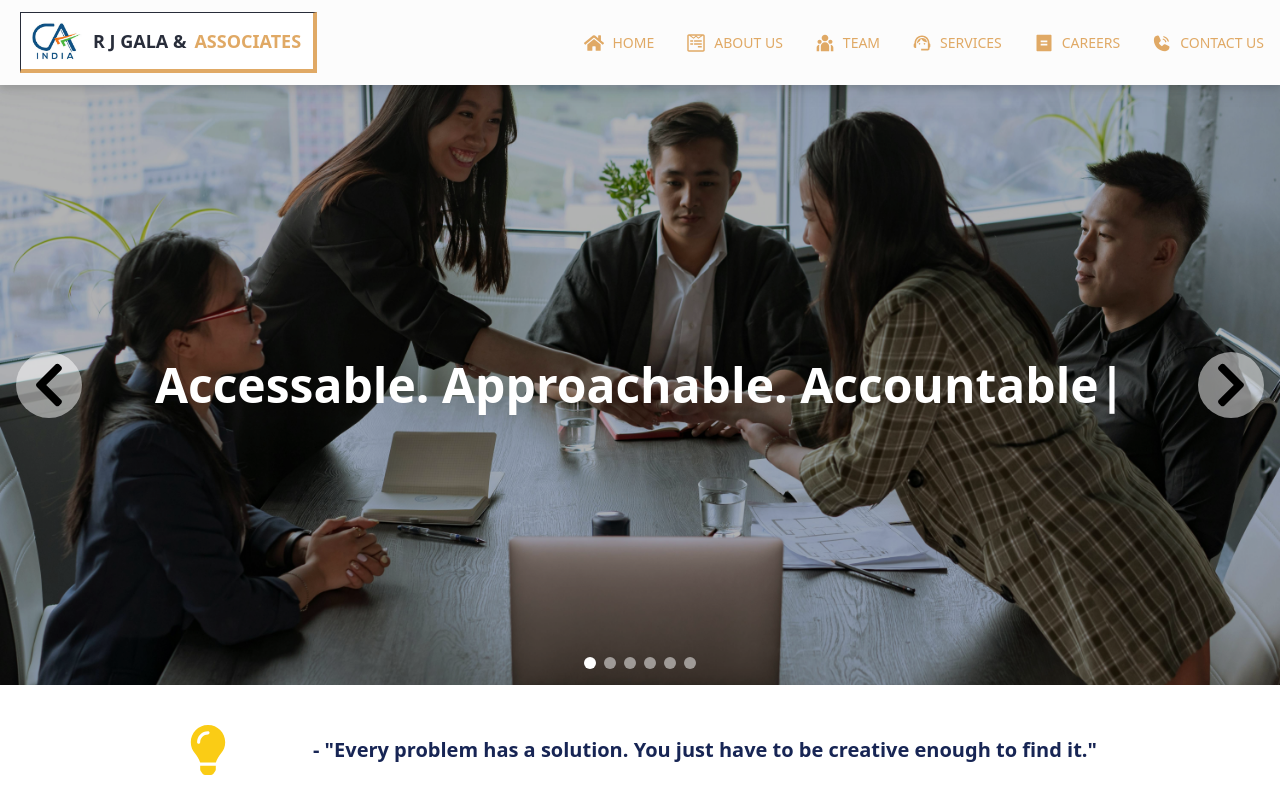
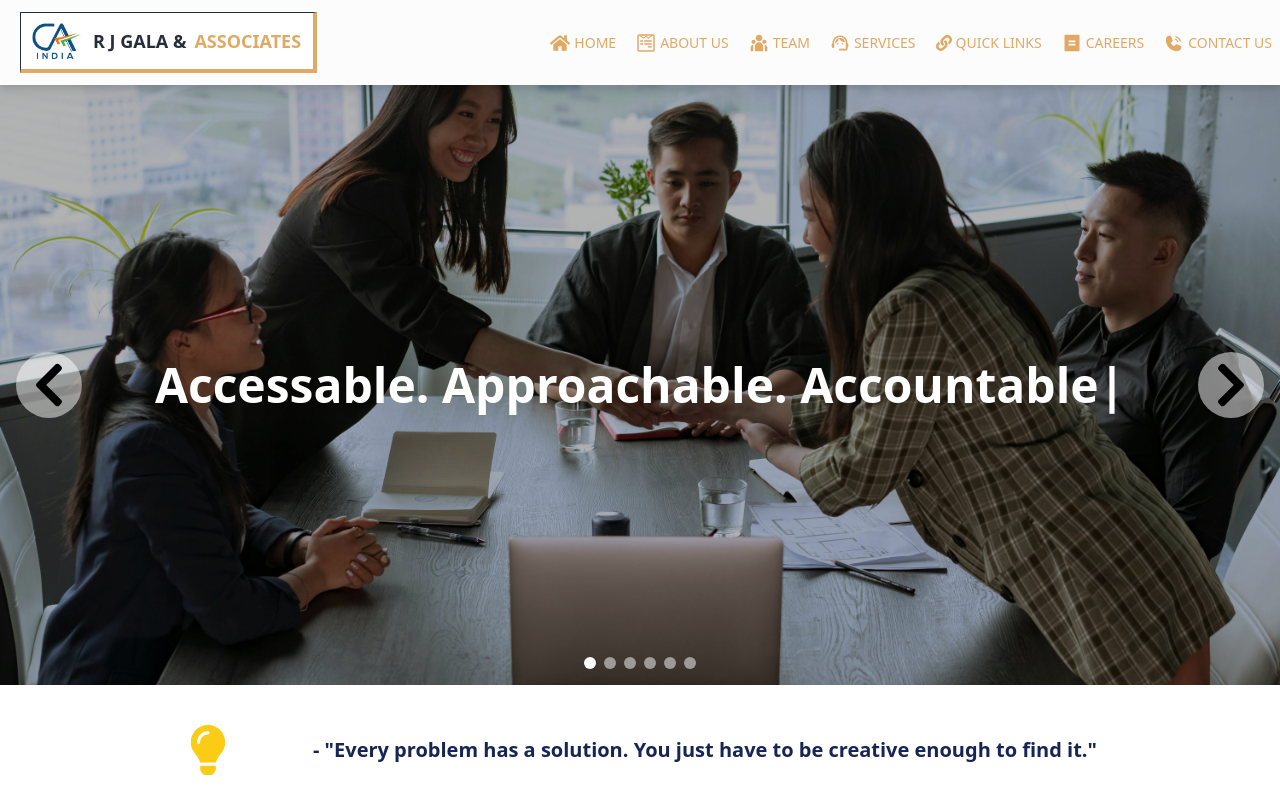
Before and after one commit to tictechietoe/rjgca, a React (Create React App) app: page / in a window 1280 px wide. Shown: the top 800 px of the page. Built offline with nearby package versions, Linux system fonts and the light colour scheme; grey boxes are pictures that could not be loaded.

Commit message:
Navbar: Quick links - basic implementation

```diff
--- a/src/components/NavBar.jsx
+++ b/src/components/NavBar.jsx
@@ -1,15 +1,155 @@
 // src/components/Navbar.js
-import React from 'react';
+import React, { useState, useRef, useEffect } from 'react';
 import _ from 'lodash';
 import { Link } from 'react-router-dom';
 import { RiTeamFill, RiBillFill } from "react-icons/ri";
-import { FaHome, FaWpforms } from "react-icons/fa";
+import { FaHome, FaWpforms, FaLink } from "react-icons/fa";
 import { MdSupportAgent } from "react-icons/md";
 import { PiPhoneCallFill } from "react-icons/pi";
 import Logo from './Logo';
 
+const Navbar = () => {
+  const [activeDropdown, setActiveDropdown] = useState(null);
+  const [activeSubDropdown, setActiveSubDropdown] = useState(null);
+  const [isDropdownOpen, setIsDropdownOpen] = useState(false);
+  const dropdownRef = useRef(null);
+  const subDropdownRef = useRef(null);
+  const mainDropdownScrollRef = useRef(null);
+  const subDropdownScrollRef = useRef(null);
+  const [mainDropdownScrollTop, setMainDropdownScrollTop] = useState(0);
 
-const Navbar = () => {
+  // Click outside handler
+  useEffect(() => {
+    const handleClickOutside = (event) => {
+      if (
+        dropdownRef.current &&
+        !dropdownRef.current.contains(event.target) &&
+        !event.target.closest('.quick-links-button')
+      ) {
+        setActiveDropdown(null);
+        setActiveSubDropdown(null);
+        setIsDropdownOpen(false);
+      }
+    };
+    document.addEventListener('mousedown', handleClickOutside);
+    return () => document.removeEventListener('mousedown', handleClickOutside);
+  }, []);
+
+  // Stable nav item width for Quick Links
+  const navButtonClass =
+    "flex items-center px-2 py-1 rounded-sm transition delay-100 duration-100 ease-in-out hover:shadow-xl text-custom-secondary font-medium text-sm hover:bg-custom-secondary hover:text-white bg-transparent focus:outline-none";
+
+  const quickLinks = {
+    title: "QUICK LINKS",
+    icon: <FaLink size={16} />, // consistent icon size
+    sections: [
+      {
+        title: "Income Tax",
+        links: [
+          { label: "E-payment of Taxes", href: "#" },
+          { label: "Income Tax Assessee Login", href: "#" },
+          { label: "Verify PAN (from Name & DOB)", href: "#" },
+          { label: "Status of Tax Refund", href: "#" },
+          { label: "ITR-V Receipt Status", href: "#" },
+          { label: "Know Your AO", href: "#" },
+          { label: "Online New PAN Application/ Correction of PAN", href: "#" },
+          { label: "TAN Login", href: "#" },
+          { label: "OLTAS Challan Status", href: "#" },
+          { label: "Verify Form 16A", href: "#" },
+          { label: "Verify Form 16", href: "#" },
+          { label: "Know TAN", href: "#" },
+          { label: "Online TAN Application", href: "#" },
+          { label: "Online TAN Correction", href: "#" }
+        ]
+      },
+      {
+        title: "Services Tax / Excise",
+        links: [
+          { label: "E-payment of Service Tax/ Excise", href: "#" },
+          { label: "Know Challan Status", href: "#" },
+          { label: "Assessee Search (Code based)", href: "#" },
+          { label: "Assessee Login", href: "#" }
+        ]
+      },
+      {
+        title: "Ministry of Corporate Affairs",
+        links: [
+          { label: "Verify Co. Master Data", href: "#" },
+          { label: "Find CIN", href: "#" },
+          { label: "Check Co./LLP Name", href: "#" },
+          { label: "View Public Documents", href: "#" },
+          { label: "Verify DIN-PAN Details of Directors", href: "#" }
+        ]
+      },
+      {
+        title: "Employees State Insurance",
+        links: [
+          { label: "Employer Login", href: "#" },
+          { label: "Know PF Claim Status", href: "#" },
+          { label: "Employee Registration", href: "#" }
+        ]
+      },
+      {
+        title: "Provident Fund",
+        links: [
+          { label: "Employer Login", href: "#" },
+          { label: "Know PF Balance", href: "#" },
+          { label: "Pensioners' Portal", href: "#" }
+        ]
+      },
+      {
+        title: "Maharashtra VAT",
+        links: [
+          { label: "Dealer Login", href: "#" }
+        ]
+      },
+      {
+        title: "ICSI",
+        links: [
+          { label: "Member/ Student Login", href: "#" },
+          { label: "Search CS from Membership No.", href: "#" }
+        ]
+      },
+      {
+        title: "ICAI",
+        links: [
+          { label: "View CPE Hours", href: "#" },
+          { label: "Pay Membership Fee Online", href: "#" },
+          { label: "Search CA from Membership No", href: "#" }
+        ]
+      },
+      {
+        title: "ICAI (ICWAI)",
+        links: [
+          { label: "Member Login", href: "#" },
+          { label: "Search Member from Membership No.", href: "#" }
+        ]
+      },
+      {
+        title: "Property Registration",
+        links: [
+          { label: "E-Stamping - Verify Certificate", href: "#" },
+          { label: "Property Registration (Delhi)", href: "#" },
+          { label: "Appointment for Property Registration (Delhi)", href: "#" },
+          { label: "Property Registration (Maharastra & Pune)", href: "#" }
+        ]
+      },
+      {
+        title: "Others",
+        links: [
+          { label: "Indian Courts", href: "#" },
+          { label: "Online Registration Delhi Shops & Establishments", href: "#" },
+          { label: "E-SLA of Delhi Government", href: "#" },
+          { label: "Download Aadhar", href: "#" },
+          { label: "E-filing of Copyright Application", href: "#" },
+          { label: "File online RTI Application", href: "#" },
+          { label: "Verify Birth/Death registered in Delhi", href: "#" },
+          { label: "Online Complaint to Delhi Police", href: "#" },
+          { label: "GST", href: "#" }
+        ]
+      }
+    ]
+  };
 
   const navbarContent = [
     {
@@ -33,6 +173,11 @@ const Navbar = () => {
       icon: <MdSupportAgent size={20} />
     },
     {
+      title: 'QUICK LINKS',
+      to: '/quicklinks',
+      icon: <FaLink size={20} />
+    },
+    {
       title: 'CAREERS',
       to: '/careers',
       icon: <RiBillFill size={20} />
@@ -44,33 +189,138 @@ const Navbar = () => {
     }
   ];
 
+  // --- Dropdown Components ---
+  // Submenu always appears to the right of the parent dropdown for now (for debug)
+  const SubDropdownMenu = ({ section, visible }) => (
+    <div
+      ref={subDropdownRef}
+      className={`absolute right-full top-0 w-56 bg-white rounded-md shadow-lg z-50 border border-gray-100 ${visible ? '' : 'hidden'}`}
+      style={{ maxHeight: '240px', overflowY: 'auto' }}
+    >
+      <div ref={subDropdownScrollRef} className="py-0.5">
+        {section.links.map((link, index) => (
+          <a
+            key={index}
+            href={link.href}
+            className="block px-3 py-1 text-sm text-gray-700 hover:bg-custom-secondary hover:text-white"
+          >
+            {link.label}
+          </a>
+        ))}
+      </div>
+    </div>
+  );
+
+  useEffect(() => {
+    if (activeDropdown === 'quickLinks' && mainDropdownScrollRef.current) {
+      mainDropdownScrollRef.current.scrollTop = mainDropdownScrollTop;
+    }
+  }, [activeDropdown, mainDropdownScrollTop]);
+
+  const handleMainDropdownScroll = () => {
+    if (mainDropdownScrollRef.current) {
+      setMainDropdownScrollTop(mainDropdownScrollRef.current.scrollTop);
+    }
+  };
+
+  const MainDropdownMenu = ({ visible }) => (
+    <div
+      ref={dropdownRef}
+      className={`absolute top-full left-0 mt-1 w-56 bg-white rounded-md shadow-lg z-50 border border-gray-100 ${visible ? '' : 'hidden'}`}
+      style={{ maxHeight: '240px', overflowY: 'auto' }}
+      onMouseEnter={() => setActiveDropdown('quickLinks')}
+      onMouseLeave={() => {
+        setTimeout(() => {
+          if (!dropdownRef.current?.matches(':hover')) {
+            setActiveDropdown(null);
+            setActiveSubDropdown(null);
+          }
+        }, 200);
+      }}
+    >
+      <div
+        ref={mainDropdownScrollRef}
+        className="py-0.5 relative"
+        onScroll={handleMainDropdownScroll}
+        style={{ maxHeight: '240px', overflowY: 'auto' }}
+      >
+        {quickLinks.sections.map((section, index) => (
+          <div
+            key={index}
+            className="relative"
+            onMouseEnter={() => setActiveSubDropdown(section.title)}
+            onMouseLeave={() => {
+              setTimeout(() => {
+                if (!dropdownRef.current?.matches(':hover') && !subDropdownRef.current?.matches(':hover')) {
+                  setActiveSubDropdown(null);
+                }
+              }, 200);
+            }}
+          >
+            <div className="block px-3 py-1 text-sm text-gray-700 hover:bg-custom-secondary hover:text-white cursor-pointer">
+              {section.title}
+            </div>
+            <SubDropdownMenu section={section} visible={activeSubDropdown === section.title} />
+          </div>
+        ))}
+      </div>
+    </div>
+  );
+
+  // --- Nav Item Renderers ---
   const navItem = (content = {}) => {
     const {
       title = '',
       to: navigateUrl = '/',
       icon = <></>
     } = content;
-
     return (
-      <button key={title} className="text-custom-secondary mx-2 rounded-sm transition delay-100 duration-100 ease-in-out hover:shadow-xl">
-        <Link to={navigateUrl}>
-          <div className="flex items-center p-1 hover:bg-custom-secondary hover:text-white">
-            <div className="mx-1">{icon}</div>
-            <div className="mx-1 hover:text-lg">{title}</div>
-          </div>
-        </Link>
-      </button>
+      <Link to={navigateUrl} key={title} className={navButtonClass} style={{margin: 0}}>
+        <span className="mr-1">{icon}</span>
+        <span>{title}</span>
+      </Link>
     );
   };
 
+  const quickLinksItem = () => {
+    const handleClick = () => {
+      setIsDropdownOpen(!isDropdownOpen);
+      setActiveDropdown(isDropdownOpen ? null : 'quickLinks');
+    };
+    return (
+      <div
+        className={navButtonClass}
+        style={{ position: 'relative', zIndex: 60, margin: 0 }}
+        onMouseEnter={() => setActiveDropdown('quickLinks')}
+        onMouseLeave={() => {
+          if (!isDropdownOpen) {
+            setTimeout(() => {
+              if (!dropdownRef.current?.matches(':hover')) {
+                setActiveDropdown(null);
+                setActiveSubDropdown(null);
+              }
+            }, 200);
+          }
+        }}
+        onClick={handleClick}
+        tabIndex={0}
+      >
+        <span className="mr-1">{quickLinks.icon}</span>
+        <span>{quickLinks.title}</span>
+        <MainDropdownMenu visible={activeDropdown === 'quickLinks' || isDropdownOpen} />
+      </div>
+    );
+  };
+
+  // --- Render ---
   return (
     <nav className="flex items-center justify-between sticky top-0 z-30 bg-custom-nav-color drop-shadow-lg">
       <Logo />
       <div className="flex flex-col items-center">
-        <div className="flex flex-1 font-medium text-sm flex-wrap">
-          {
-            _.map(navbarContent, content => navItem(content))
-          }
+        <div className="flex flex-1 font-medium text-sm flex-wrap gap-1">
+          {_.map(navbarContent, content => (
+            content.title === 'QUICK LINKS' ? quickLinksItem() : navItem(content)
+          ))}
         </div>
       </div>
     </nav>
```
